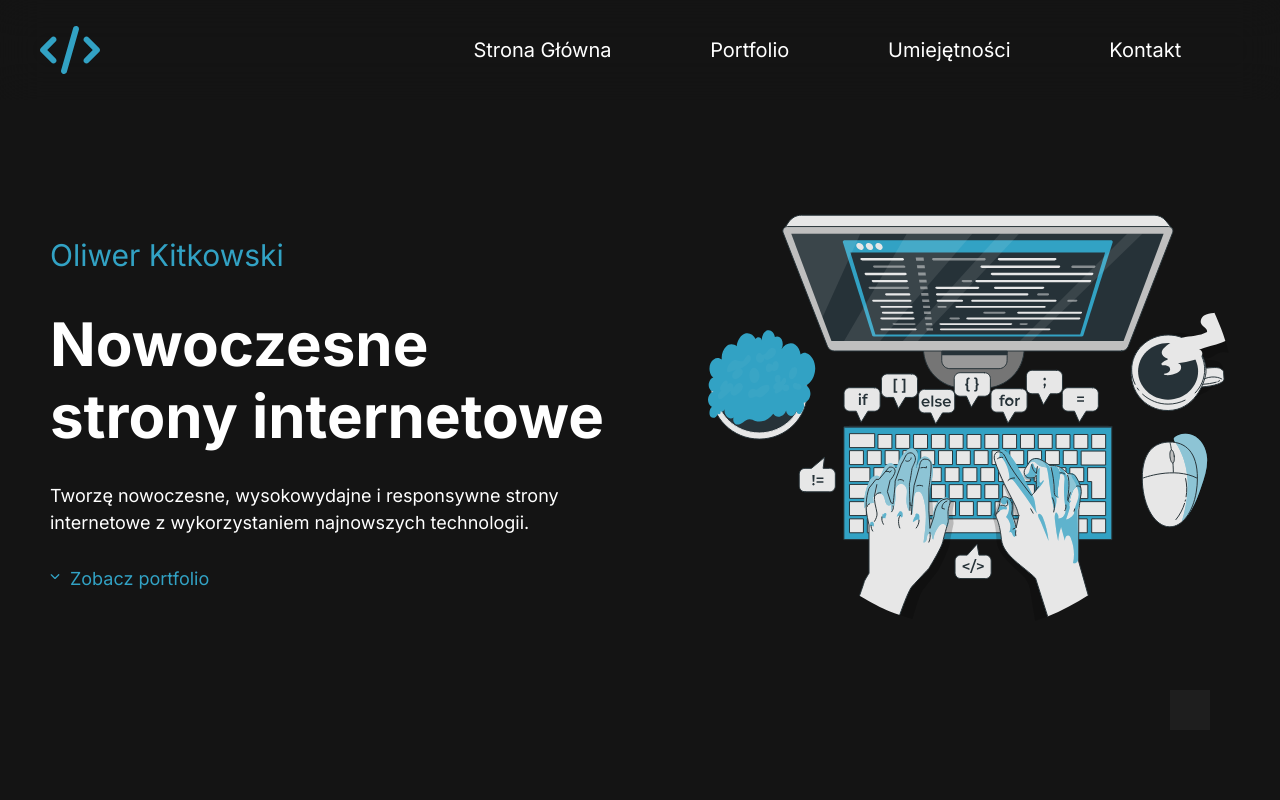
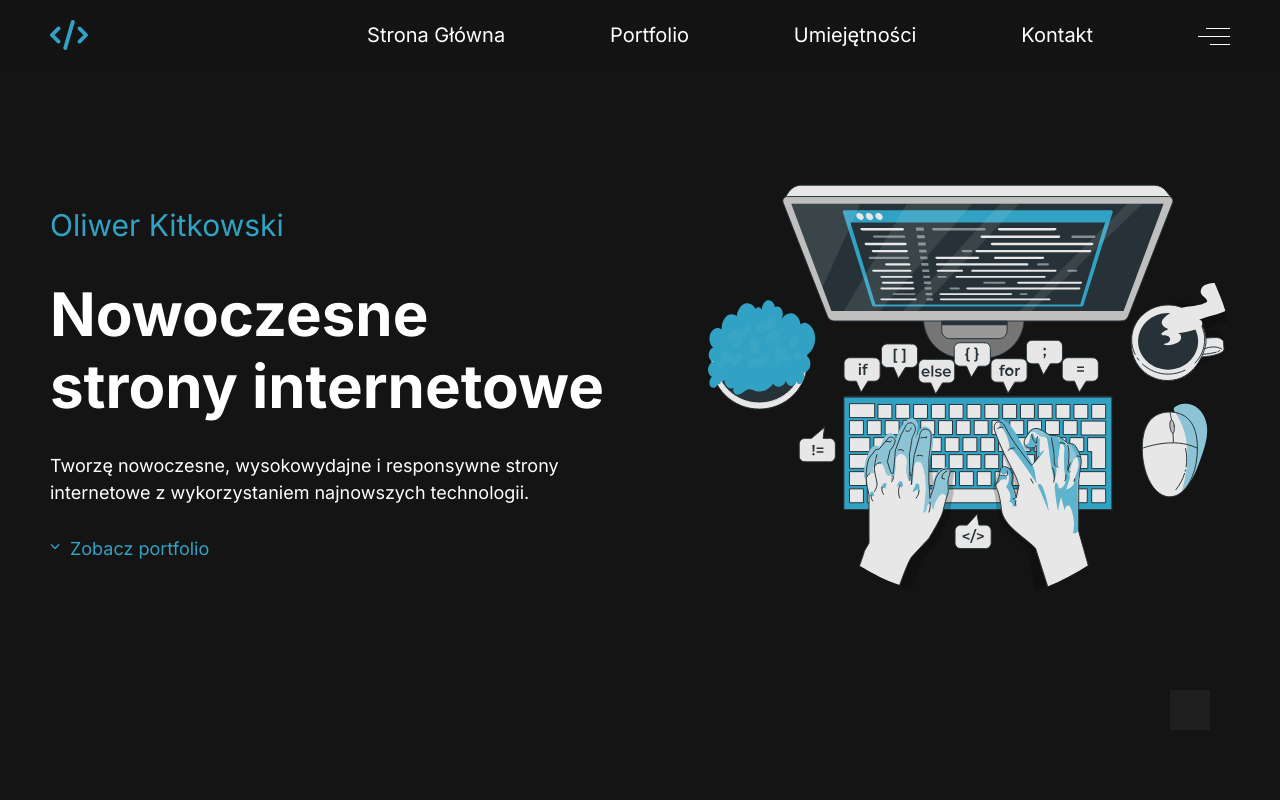
Before and after one commit to kitkovsky/new-portfolio, a React (Create React App) app: page / in a window 1280 px wide. Shown: the top 800 px of the page. Built offline with nearby package versions, Linux system fonts and the light colour scheme.

Commit message:
feat: burger content

```diff
--- a/src/components/Nav.tsx
+++ b/src/components/Nav.tsx
@@ -4,11 +4,17 @@ import logo from "../assets/logo.svg";
 
 const Header = styled.header`
   display: flex;
+  align-items: center;
   max-height: 10rem;
   position: sticky;
   top: 0;
   backdrop-filter: blur(20px);
   z-index: 2;
+  padding: 0rem 5rem;
+
+  @media screen and (max-width: 900px) {
+    padding: 0rem 3rem;
+  }
 
   @media screen and (max-width: 750px) {
     max-height: 7rem;
@@ -21,10 +27,9 @@ const Logo = styled.a`
   align-items: center;
   justify-content: flex-start;
   padding: 2rem 0rem;
-  padding-left: 4rem;
 
   img {
-    height: 80%;
+    height: 3rem;
   }
 `;
 
@@ -52,6 +57,39 @@ const Ul = styled.ul`
   }
 `;
 
+const Burger = styled.div`
+  cursor: pointer;
+  height: 1.5rem;
+  width: 3.2rem;
+  transform: rotate(0deg);
+  transition: all 0.5 ease-in-out;
+
+  span {
+    display: block;
+    position: absolute;
+    height: 1px;
+    background: white;
+  }
+
+  span:nth-child(1) {
+    top: 0rem;
+    left: 0.8rem;
+    width: 2.4rem;
+  }
+
+  span:nth-child(2),
+  span:nth-child(3) {
+    width: 100%;
+    top: 0.8rem;
+  }
+
+  span:nth-child(4) {
+    top: 1.6rem;
+    left: 1.2rem;
+    width: 2rem;
+  }
+`;
+
 const Nav: React.FC = () => {
   return (
     <Header>
@@ -59,11 +97,25 @@ const Nav: React.FC = () => {
         <img src={logo} alt="logo" />
       </Logo>
       <Ul>
-        <li><a href="#hero">Strona Główna</a></li>
-        <li><a href="#portfolio">Portfolio</a></li>
-        <li><a href="#tools">Umiejętności</a></li>
-        <li><a href="#contact">Kontakt</a></li>
+        <li>
+          <a href="#hero">Strona Główna</a>
+        </li>
+        <li>
+          <a href="#portfolio">Portfolio</a>
+        </li>
+        <li>
+          <a href="#tools">Umiejętności</a>
+        </li>
+        <li>
+          <a href="#contact">Kontakt</a>
+        </li>
       </Ul>
+      <Burger>
+        <span></span>
+        <span></span>
+        <span></span>
+        <span></span>
+      </Burger>
     </Header>
   );
 };
```
